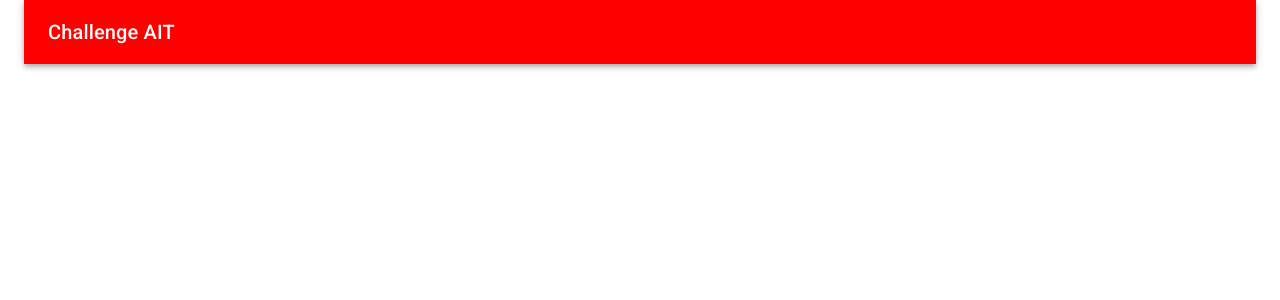
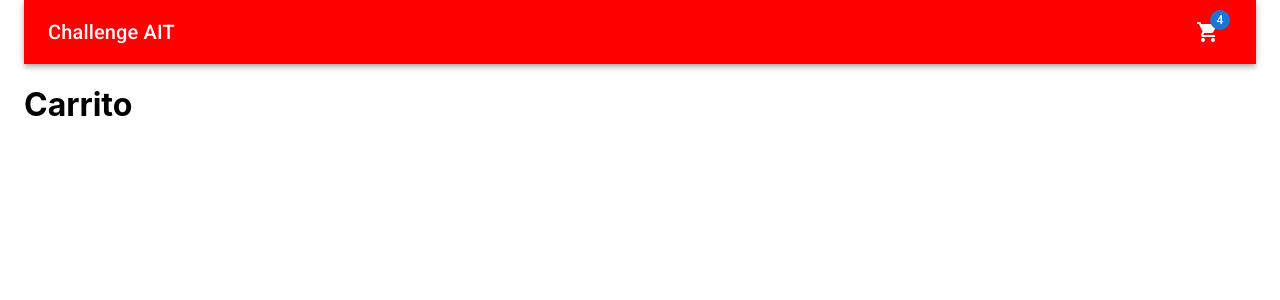
Before and after one commit to teodc888/challenge-ait, a React (Create React App) app: page /carrito in a window 1280 px wide. Before the commit this address had no page. Shown: the top 300 px of the page. Built offline with nearby package versions, Linux system fonts and the light colour scheme.

Commit message:
agregando redux

```diff
--- a/package.json
+++ b/package.json
@@ -13,9 +13,13 @@
     "@testing-library/user-event": "^13.5.0",
     "react": "^18.0.0",
     "react-dom": "^18.0.0",
+    "react-redux": "^7.2.6",
     "react-router": "^6.2.2",
     "react-router-dom": "^6.2.2",
     "react-scripts": "5.0.0",
+    "redux-devtools-extension": "^2.13.9",
+    "redux-persist": "^6.0.0",
+    "redux-thunk": "^2.4.1",
     "styled-components": "^5.3.5",
     "web-vitals": "^2.1.4"
   },
--- a/src/App.js
+++ b/src/App.js
@@ -4,6 +4,7 @@ import { Routes, Route } from "react-router-dom";
 //Componentes
 import Home from "./components/home/home";
 import Navbar from "./components/navbar/navbar";
+import Carrito from "./components/carrito/carrito";
 
 function App() {
   return (
@@ -11,6 +12,7 @@ function App() {
       <Navbar />
       <Routes>
         <Route path="/" element={<Home />} />
+        <Route path="/carrito" element={<Carrito />} />
       </Routes>
 
     </div>
--- a/src/components/card/card.jsx
+++ b/src/components/card/card.jsx
@@ -1,16 +1,24 @@
-import * as React from 'react';
+import * as React from "react";
 
 //Mui
-import { CardActionArea, Card, CardContent, CardMedia, Typography } from '@mui/material';
+import {
+  Card,
+  CardContent,
+  CardMedia,
+  Typography,
+  CardActions,
+  Button,
+  Alert,
+} from "@mui/material";
 
-export default function CardCh({imagen, titulo, descripcion}) {
+export default function CardCh({ imagen, titulo, descripcion, stock }) {
   return (
-    <Card sx={{ maxWidth: 345, margin:"auto" }} >
-      <CardActionArea>
+    <Card sx={{ maxWidth: 345, margin: "auto", borderRadius: "5%" }}>
       <CardMedia
         component="img"
-          height="140"
+        height="350"
         image={imagen}
+        sx={{ objectFit: "contain" }}
         alt="green iguana"
       />
       <CardContent>
@@ -21,7 +29,22 @@ export default function CardCh({imagen, titulo, descripcion}) {
           {descripcion}
         </Typography>
       </CardContent>
-      </CardActionArea>
+      <CardActions>
+        {stock > 0 ? (
+          <Button
+            size="large"
+            variant="contained"
+            color="success"
+            sx={{ borderRadius: "5%" }}
+          >
+            Agregar al carrito
+          </Button>
+        ) : (
+          <Alert severity="error" sx={{ borderRadius: "10%" }}>
+            Sin Stock
+          </Alert>
+        )}
+      </CardActions>
     </Card>
   );
 }
--- /dev/null
+++ b/src/components/carrito/carrito.jsx
@@ -0,0 +1,9 @@
+import React from "react";
+
+export default function Carrito() {
+    return(
+        <>
+            <h1>Carrito</h1>
+        </>
+    )
+}
--- a/src/components/home/home.jsx
+++ b/src/components/home/home.jsx
@@ -24,16 +24,17 @@ export default function Home() {
       <Box sx={{ width: "100%", marginTop: "3%" }}>
         <Grid
           container
-          spacing={{ xs: 4, md: 3 }}
+          spacing={{ xs: 4, md: 5 }}
           columns={{ xs: 4, sm: 8, md: 12, lg: 12 }}
         >
           {productos.map((producto) => (
-            <Grid item xs={4} sm={4} md={4} lg={3} key={producto._id}>
+            <Grid item xs={4} sm={4} md={4} lg={4} key={producto._id}>
               <CardCh
                 id={producto.id}
                 imagen={producto.image}
                 titulo={producto.name}
                 descripcion={producto.description}
+                stock={producto.stock}
               />
             </Grid>
           ))}
--- a/src/components/navbar/navbar.jsx
+++ b/src/components/navbar/navbar.jsx
@@ -1,17 +1,35 @@
-import * as React from 'react';
-import AppBar from '@mui/material/AppBar';
-import Box from '@mui/material/Box';
-import Toolbar from '@mui/material/Toolbar';
-import Typography from '@mui/material/Typography';
+import * as React from "react";
+
+//Mui
+import {
+  AppBar,
+  Box,
+  Toolbar,
+  Typography,
+  IconButton,
+  Badge,
+} from "@mui/material";
+import ShoppingCartIcon from "@mui/icons-material/ShoppingCart";
 
 export default function Navbar() {
   return (
     <Box sx={{ flexGrow: 1 }}>
-      <AppBar position="static" sx={{bgcolor:"red"}}>
+      <AppBar position="static" sx={{ bgcolor: "red" }}>
         <Toolbar>
           <Typography variant="h6" component="div" sx={{ flexGrow: 1 }}>
             Challenge AIT
           </Typography>
+          <IconButton
+            size="large"
+            aria-label="account of current user"
+            aria-controls="menu-appbar"
+            aria-haspopup="true"
+            color="inherit"
+          >
+            <Badge badgeContent={4} color="primary">
+              <ShoppingCartIcon />
+            </Badge>
+          </IconButton>
         </Toolbar>
       </AppBar>
     </Box>
```
Also changed, not shown: 1 other file (tests, documents, lock files or other folders). Lines whose indentation alone changed are shown as unchanged.
